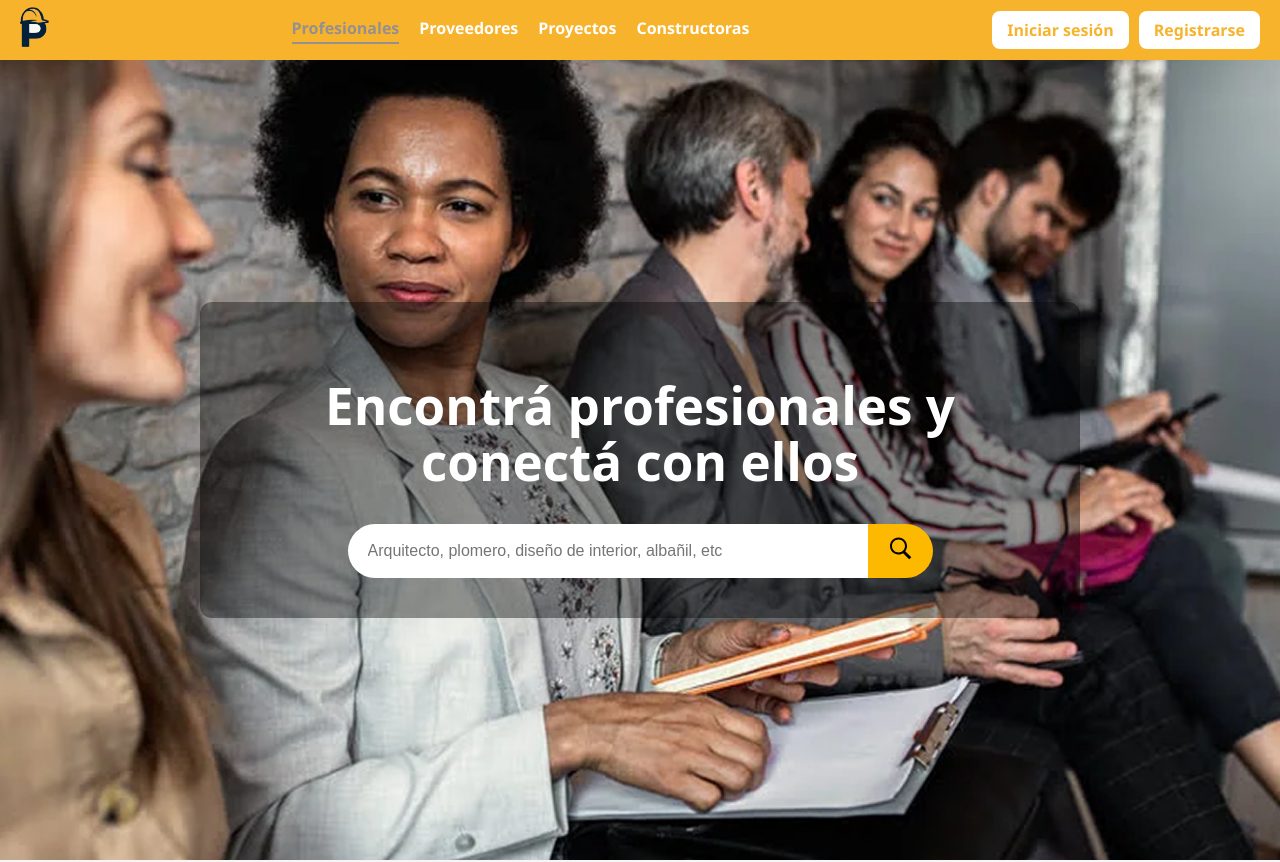
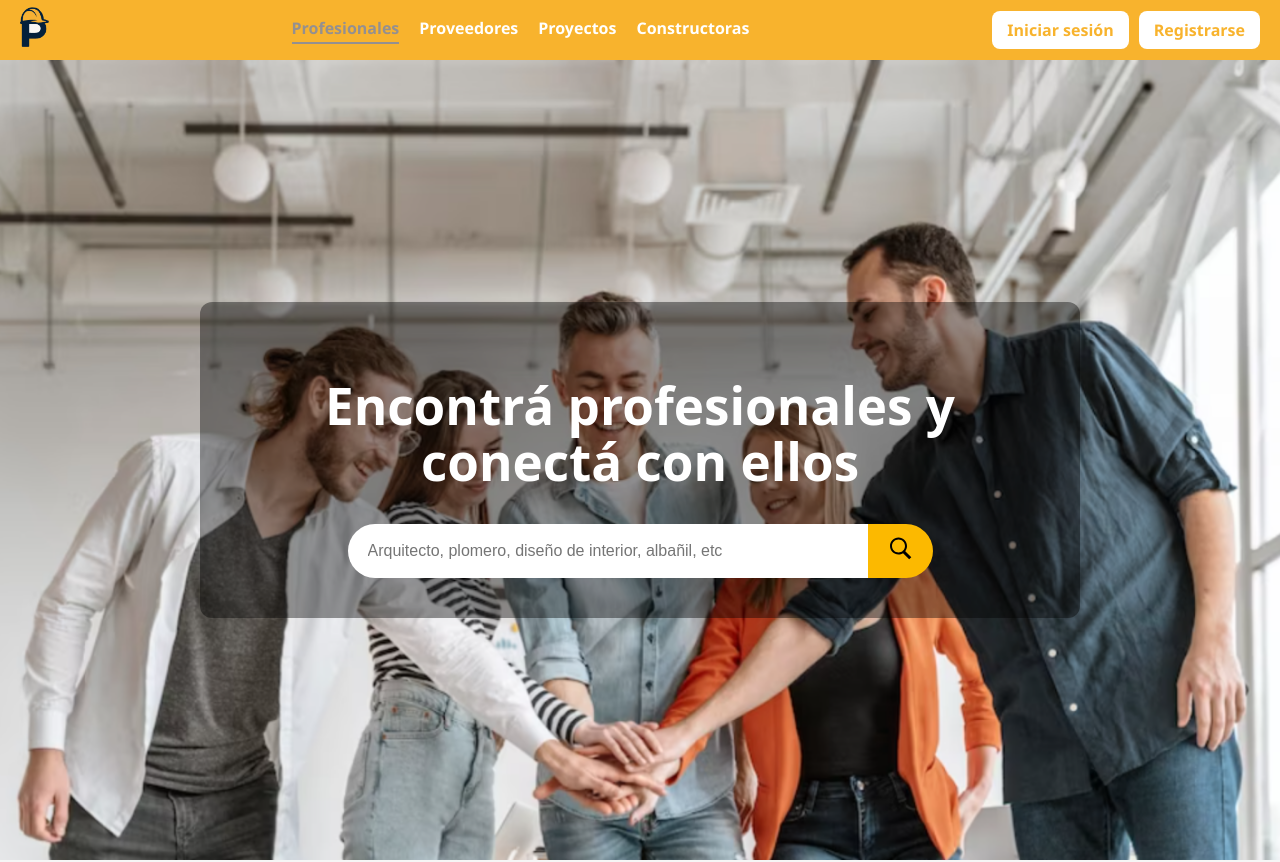
Before and after one commit to Planix-Inc/Planix, a React (Vite) app in the folder frontend/: page /profesionales in a window 1280 px wide. Shown: the top 862 px of the page. Built offline with nearby package versions, Linux system fonts and the light colour scheme; no server answers; the database is empty.

Commit message:
fotoProf

```diff
--- a/frontend/src/pages/profesionales/profesionales.css
+++ b/frontend/src/pages/profesionales/profesionales.css
@@ -1,5 +1,5 @@
 .contenedor-portada {
-  background-image: url("../../assets/Profesionales/PortadaProfesionales.png");
+  background-image: url("../../assets/Profesionales/fotoProfesionales.png");
   background-size: cover;
   background-position: center;
   height: 100vh;
```
Also changed, not shown: frontend/src/assets/Profesionales/PortadaProfesionales.png (deleted), frontend/src/assets/Profesionales/fotoProfesionales.png (added).
